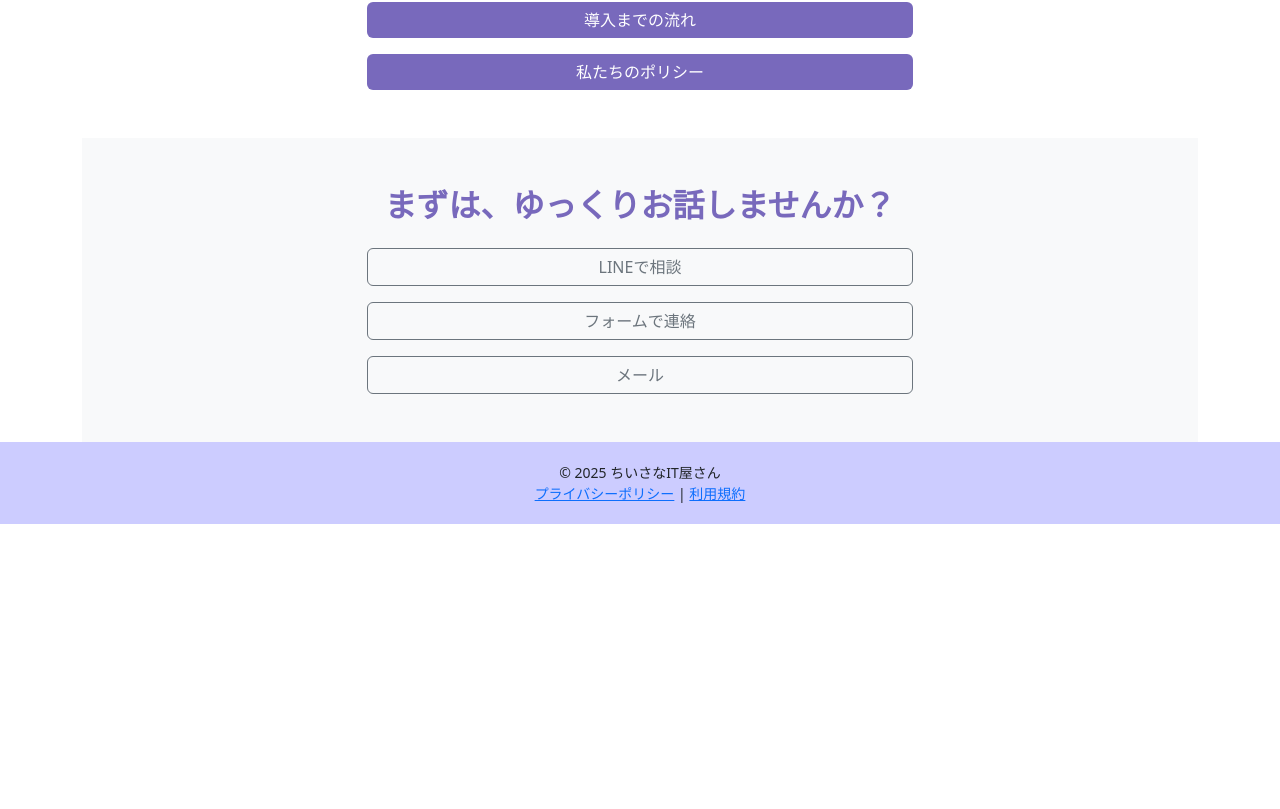
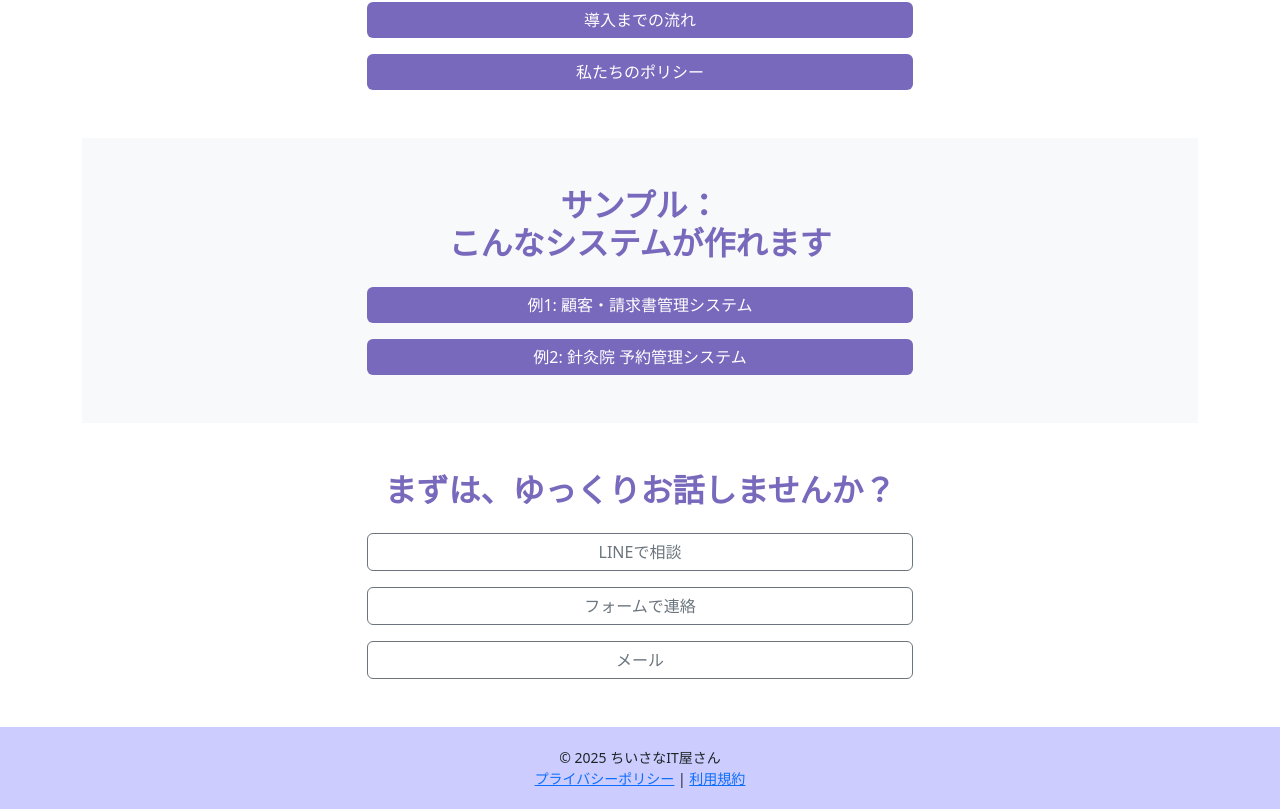
Before and after one commit to ogawa-gorilla/lp, a Next.js app: page / in a window 1280 px wide. Shown: the part 2697-3506 px from the top of the page. Before the commit the page ends 3221 px from the top, so only its background shows below. Built offline with nearby package versions, Linux system fonts and the light colour scheme.

Commit message:
サンプルを復活

```diff
--- a/src/app/page.tsx
+++ b/src/app/page.tsx
@@ -220,9 +220,42 @@ export default function Home() {
                         </div>
                     </div>
                 </section>
+                <section className="py-5 text-center bg-light">
+                    <div className="container">
+                        <h2 className="section-title mb-4">
+                            サンプル：
+                            <br />
+                            こんなシステムが作れます
+                        </h2>
+                        <div className="d-grid gap-3 col-12 col-md-6 mx-auto">
+                            <button
+                                className="btn btn-purple"
+                                onClick={() => {
+                                    window.open(
+                                        'http://www.chii-yasan.com:3010/',
+                                        '_blank'
+                                    )
+                                }}
+                            >
+                                例1: 顧客・請求書管理システム
+                            </button>
+                            <button
+                                className="btn btn-purple"
+                                onClick={() => {
+                                    window.open(
+                                        'http://www.chii-yasan.com:3020',
+                                        '_blank'
+                                    )
+                                }}
+                            >
+                                例2: 針灸院 予約管理システム
+                            </button>
+                        </div>
+                    </div>
+                </section>
 
                 {/* ページ8 */}
-                <section className="py-5 text-center bg-light">
+                <section className="py-5 text-center">
                     <div className="container">
                         <h2 className="section-title mb-4">
                             まずは、ゆっくりお話しませんか？
```
